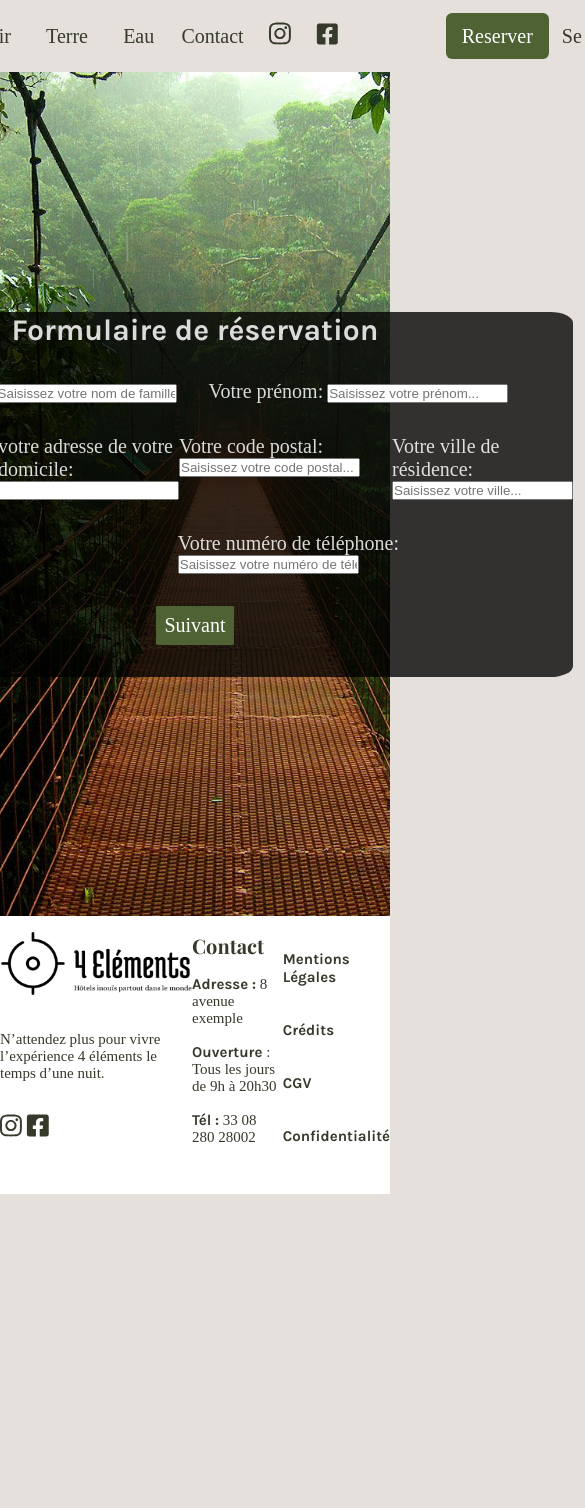
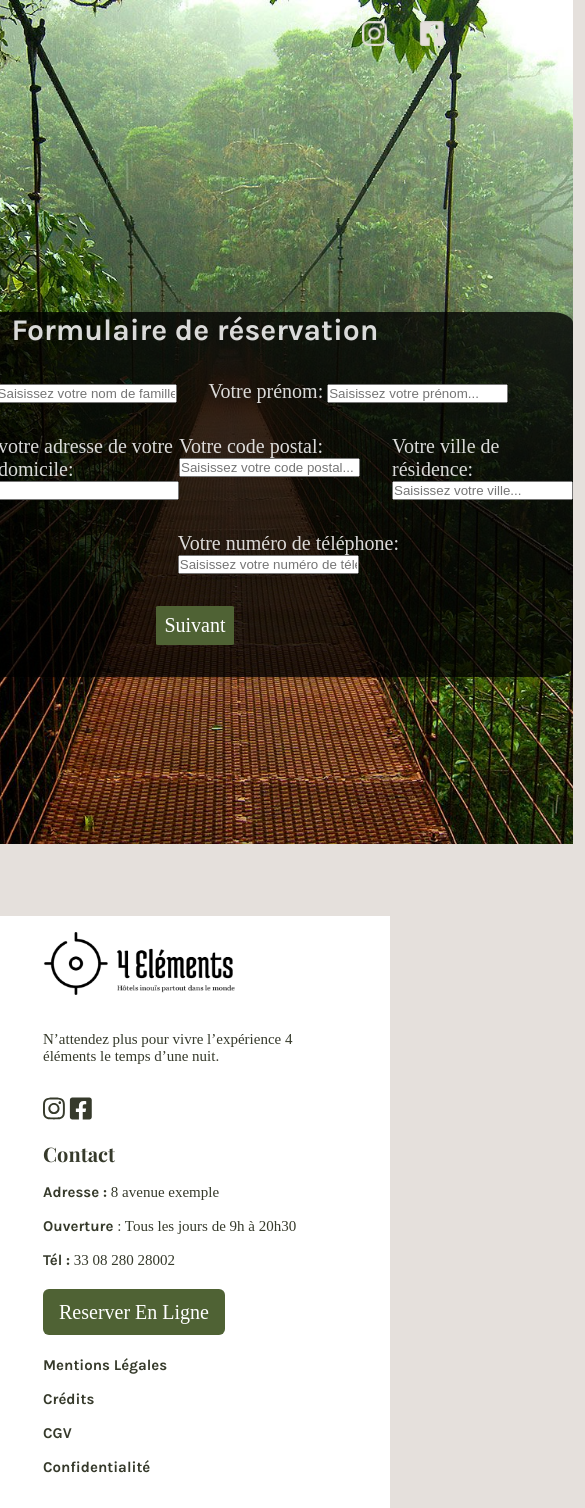
Before and after one commit to Dev-IT-Seb/Examen-Front-End, a website: page pages/formulaire.html in a window 390 px wide. Shown: the top 1508 px of the page, 585 px wide, since content can reach past the window. Before the commit the page ends 1194 px from the top, so only its background shows below. Drawn offline with Linux system fonts and the light colour scheme.

Commit message:
(style) media queries header/footer

```diff
--- a/assets/layout/_footer.scss
+++ b/assets/layout/_footer.scss
@@ -3,7 +3,7 @@
 @use "../abstracts/typography" as *;
 @use "../abstracts/mixins" as *;
 //------------------------------------//
-
+//
 footer{
     background-color: $ColorFooter;
     width: 100%;
@@ -13,7 +13,23 @@ footer{
     nav {
         display: flex;
         flex-direction: row;
+
+        .row{
+            display: flex;
+            flex-direction: row;
             justify-content: space-around;
+            width: 100%;
+        }
+
+        //MEDIA QUERIES MOBILE ROW FOOTER
+        @media (max-width: 720px) {
+            .row{
+                display: flex;
+                flex-direction: column;
+                width: 304px;
+                gap: 1rem;
+            }
+        }
 
         .social-media {
             display: flex;
@@ -30,7 +46,6 @@ footer{
         .contact {
             display: flex;
             flex-direction: column;
-            justify-content: space-around;
             gap: 1rem;
         }
 
@@ -43,10 +58,6 @@ footer{
         h4::first-letter {
             text-transform: uppercase;
         }
-    }
-}
-
-footer {
 
         .contact{
 
@@ -64,14 +75,12 @@ footer {
                 font-family: $KarlaRegular;
             }
         }
+
         .contact-color {
             color: $primaryColor;
             font-family: $KarlaBold;
             font-size: 15px;
         }
-}
-
-footer {
 
         ul{
             display: flex;
@@ -79,6 +88,7 @@ footer {
             width: 100%;
             flex-direction: column;
             justify-content: space-around;
+        }
 
         li{
             list-style: none;
@@ -96,3 +106,30 @@ footer {
         }
     }
 }
+
+//MEDIA QUERIES MOBILE
+@media (max-width: 720px) {
+
+    footer{
+
+        nav{
+            display: flex;
+            flex-direction: column;
+            align-items: center;
+        }
+        .row{
+            display: flex;
+            flex-direction: column;
+            width: 304px;
+            gap: 1rem;
+        }
+
+        ul{
+            gap: 1rem;
+        }
+        .button-primary{
+            padding-bottom: 1rem;
+        }
+    }
+}
+//------------------------------------//
--- a/assets/layout/_header.scss
+++ b/assets/layout/_header.scss
@@ -9,11 +9,8 @@ header {
     display: flex;
     justify-content: center;
     align-items: center;
-    background-color: $BackgroundColorPage;
 
-
-    //MOBILE
-    .burger-menu {
+    .navigation-mobile{
         display: none;
     }
 
@@ -30,7 +27,6 @@ header {
             width: 28.5rem;
             gap: 2.2rem;
         }
-
 
         li:first-letter {
             text-transform: uppercase;
@@ -74,7 +70,6 @@ header {
                 width: 1.375rem;
             }
         }
-
         .connexion {
             display: flex;
             gap: 0.8125rem;
@@ -87,4 +82,48 @@ header {
         }
     }
 }
+
+//MEDIA QUERIES MOBILE
+@media (max-width: 720px) {
+
+    header{
+
+        .navigation-desktop{
+            display: none;
+        }
+        .navigation-mobile{
+            display: block;
+        }
+
+        .row{
+            display: flex;
+            justify-content: center;
+            align-items: center;
+            gap: 25rem;
+            height: 100%;
+            width: 100%;
+        }
+
+        .burger-menu{
+
+            img{
+                width: 32px;
+                height: 32px;
+                color: black;
+            }
+        }
+
+        .link-social{
+
+            display: flex;
+            justify-content: center;
+            gap: 2rem;
+            padding-right: 1rem;
+            img{
+                width: 25px;
+                height: 25px;
+            }
+        }
+    }
+}
 //------------------------------------------------------//
--- a/assets/pages/_formulaire.scss
+++ b/assets/pages/_formulaire.scss
@@ -4,17 +4,20 @@
 @use "../abstracts/mixins" as *;
 //------------------------------------//
 
-.formulaire {
-    //background
+//Background Image Page Fomrulaire
+.backgrd-image-form {
     background-image: url("../../assets/images/formulaire/chemin.jpg");
     background-size: cover;
     background-repeat: no-repeat;
     background-position: center;
     height: 100vh;
-    //
+}
+
+.formulaire {
     display: flex;
     justify-content: center;
     align-items: center;
+    height: 100vh;
 
     .container-formulaire {
         gap: 2rem;
--- a/assets/pages/_home.scss
+++ b/assets/pages/_home.scss
@@ -28,6 +28,12 @@
 
     //MEDIA QUERIES MOBILE
     @media (max-width: 720px) {
+        .video{
+            width: auto;
+            transform: translate(0px, -100px);
+            filter: brightness(80%);
+            z-index: -1;
+        }
         .title {
             font-size: 15px;
             top: 40%;
@@ -154,18 +160,17 @@
     //MEDIA QUERIES MOBILE
     @media (max-width: 720px) {
         .formHome {
-
             display: flex;
             align-items: center;
-            height: 25rem;
-            width: 317px;
+            height: 27rem;
+            width: 400px;
 
             .title{
                 padding-left: 0;
                 display: flex;
                 justify-content: center;
                 align-items: center;
-                font-size: 17px;
+                font-size: 22px;
             }
 
             .choice-hostel {
@@ -615,7 +620,6 @@
 @media (max-width: 720px) {
 
     .hotel-eau{
-
         .container-hotel-eau{
             display: flex;
             flex-direction: column;
@@ -684,7 +688,6 @@
             font-size: 1.25rem;
             color: $primaryColor;
           }
-
     }
     //ARCHITECTURE
     .container-architecture {
@@ -693,7 +696,6 @@
       height: 52.125rem;
       width: 30.5rem;
       justify-content: space-around;
-
 
       h3 {
         font-family: $DisplayBold;
@@ -714,9 +716,6 @@
       .mobile-hidden-architecture{
         display: none;
       }
-
-
-
     }
   }
 
--- a/pages/formulaire.html
+++ b/pages/formulaire.html
@@ -9,21 +9,46 @@
 		<link rel="stylesheet" href="../fonts/styles.css">
 		<link rel="stylesheet" href="../css/styles.css">
 	</head>
-	<body>
+	<body class="backgrd-image-form">
 		<!-- HEADER -->
 		<header>
-			<!-- NAVBAR -->
-			<nav>
+			<nav class="navigation-mobile">
+				<div class="row">
+					<div class="burger-menu">
+						<a href="../index.html" title="Les 4 éléments. Des hôtels inouïs partout dans le monde">
+							<img src="../assets/images/mobile/header/burger.png" alt="Logo des 4 éléments">
+						</a>
+					</div>
+					<div class="link-social">
+						<a href="#" title="Suivez nos actualités sur Instagram">
+							<img src="../assets/images/mobile/header/instagram.png" alt="Instagram des 4 éléments">
+						</a>
+						<a href="#" title="Suivez nos actualités sur Facebook">
+							<img src="../assets/images/mobile/header/facebook.png" alt="Facebook des 4 éléments">
+						</a>
+					</div>
+				</div>
+			</nav>
+			<!-- NAVBAR DESKTOP -->
+			<nav class="navigation-desktop">
 				<ul>
 					<li>
 						<a href="../index.html" title="Les 4 éléments. Des hôtels inouïs partout dans le monde">
 							<img src="../assets/images/hotel-feu/logo/logo.png" alt="Logo des 4 éléments">
 						</a>
 					</li>
-					<li><a href="./hotel-feu.html" title="Pour se rendre sur la page Feu des 4 éléments">feu</a></li>
-					<li><a href="#" title="Pour se rendre sur la page Air des 4 éléments">air</a></li>
-					<li><a href="#" title="Pour se rendre sur la page Terre des 4 éléments">terre</a></li>
-					<li><a href="#" title="Pour se rendre sur la page Eau des 4 éléments">eau</a></li>
+					<li>
+						<a href="#" title="Pour se rendre sur la page Feu des 4 éléments">feu</a>
+					</li>
+					<li>
+						<a href="#" title="Pour se rendre sur la page Air des 4 éléments">air</a>
+					</li>
+					<li>
+						<a href="#" title="Pour se rendre sur la page Terre des 4 éléments">terre</a>
+					</li>
+					<li>
+						<a href="#" title="Pour se rendre sur la page Eau des 4 éléments">eau</a>
+					</li>
 				</ul>
 				<div class="contact-info">
 					<!-- CONTACT -->
@@ -33,15 +58,16 @@
 							<img src="../assets/images/hotel-feu/icons/instagram.svg" alt="Logo d'Instagram des 4 éléments">
 						</a>
 						<a href="#" title="Suivez nos actualités sur Facebook">
-							<img src="../assets/images/hotel-feu/icons/facebook.svg" alt="Logo de Facebook des 4 éléments">
+							<img src="../assets/images/home-page/icons/facebook.svg" alt="Logo de Facebook des 4 éléments">
 						</a>
 					</div>
 					<!-- CONNEXION -->
 					<div class="connexion">
+						<!-- Bouton primary -->
 						<div class="button-primary">
-							<a href="#" title="Reserver votre logement sur les 4 éléments">reserver</a>
+							<a href="./formulaire.html" title="Réserver votre logement sur les 4 éléments">reserver</a>
 						</div>
-						<a href="#" title="Connectez-vous avec votre compte">se connecter</a>
+						<a href="#" title="Connectez-vous à votre compte">se connecter</a>
 					</div>
 				</div>
 			</nav>
@@ -109,18 +135,19 @@
 		<footer>
 			<!-- NAVIGATION FOOTER -->
 			<nav>
+				<div class="row">
 					<!-- CONTAINER SOCIAL -->
 					<div class="social-media">
 						<div class="logo">
-						<img src="../assets/images/home-page/logo/logo.png" alt="Logo des 4 éléments.">
+							<img src="../assets/images/mobile/footer/logo.png" alt="Logo des 4 éléments.">
 						</div>
 						<p>N’attendez plus pour vivre l’expérience 4 éléments le temps d’une nuit.</p>
 						<div class="social">
 							<a href="#" title="Suivez nos actualités sur Instagram">
-							<img src="../assets/images/home-page/icons/instagram.svg" alt="Logo d'Instagram des 4 éléments">
+								<img src="../assets/images/mobile/footer/instagram.svg" alt="Instagram des 4 éléments">
 							</a>
 							<a href="#" title="Suivez nos actualités sur Facebook">
-							<img src="../assets/images/home-page/icons/facebook.svg" alt="Logo de Facebook des 4 éléments">
+								<img src="../assets/images/mobile/footer/facebook.svg" alt="Facebook des 4 éléments">
 							</a>
 						</div>
 					</div>
@@ -130,6 +157,10 @@
 						<p><span class="contact-color">adresse :</span> 8 avenue exemple</p>
 						<p><span class="contact-color">ouverture</span> : Tous les jours de 9h à 20h30</p>
 						<p><span class="contact-color">tél :</span> 33 08 280 28002</p>
+						<!-- Bouton primary -->
+						<div class="button-primary">
+							<a href="../pages/formulaire.html" title="Reserver votre logement sur les 4 éléments">reserver en ligne</a>
+						</div>
 					</div>
 					<!-- CONTAINER MENTIONS LEGALES -->
 					<div class="mentions-legales">
@@ -148,6 +179,7 @@
 							</li>
 						</ul>
 					</div>
+				</div>
 			</nav>
 		</footer>
 		<script src="../js/script.js"></script>
```
Also changed, not shown: index.html (+25 -15 lines), pages/hotel-feu.html (+30 -11 lines), assets/images/mobile/footer/facebook.svg (added), assets/images/mobile/footer/instagram.svg (added), assets/images/mobile/footer/logo.png (added), assets/images/mobile/header/burger.png (renamed from assets/images/mobile/burger.png), assets/images/mobile/header/facebook.png (added), assets/images/mobile/header/instagram.png (added), assets/images/mobile/header/logo.png (added), css/styles.css, 1 other file. Lines whose indentation alone changed are shown as unchanged.
